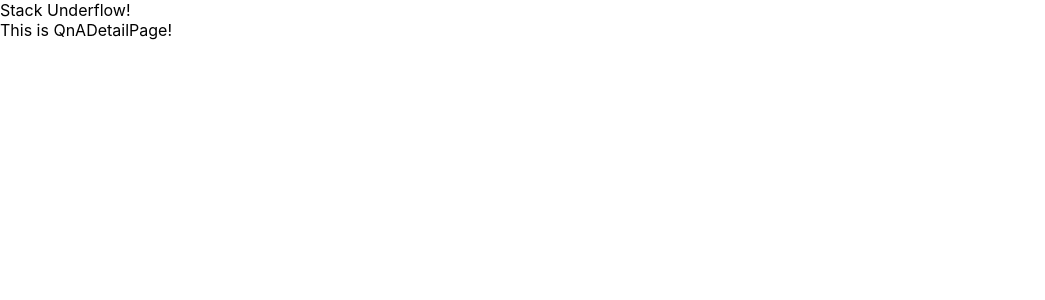
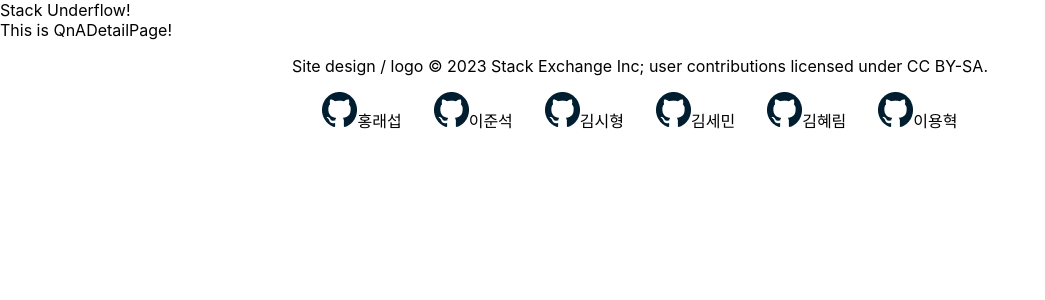
Before and after one commit to raeseop/seb45_pre_004, a React (Create React App) app in the folder client/: page /detail in a window 1280 px wide. Shown: the top 300 px of the page, without its empty margins (0-1045 px from the left). Built offline with nearby package versions, Linux system fonts and the light colour scheme; the HTML template or start-up script is replaced by a standard one.

Commit message:
푸터 App.js에 설정함

```diff
--- a/client/src/App.js
+++ b/client/src/App.js
@@ -5,6 +5,7 @@
 import Signup from "./pages/SignupPage";
 import QnAWritePage from "./pages/QnAWritePage";
 import QnADetailPage from "./pages/QnADetailPage";
+import Footer from './components/Footer';
 
 function App() {
 	return (
@@ -17,6 +18,7 @@
 				<Route path="/write" element={<QnAWritePage />} />
 				<Route path="/detail" element={<QnADetailPage />} />
 			</Routes>
+			<Footer/>
 		</BrowserRouter>
 	);
 }
--- a/client/src/Footer.js
+++ b/client/src/components/Footer.js
@@ -1,4 +1,4 @@
-import logo from "./assets/images/githubLogo.png";
+import logo from "../assets/images/githubLogo.png";
 import { styled } from "styled-components";
 
 const GithubLogo = styled.a`
```
